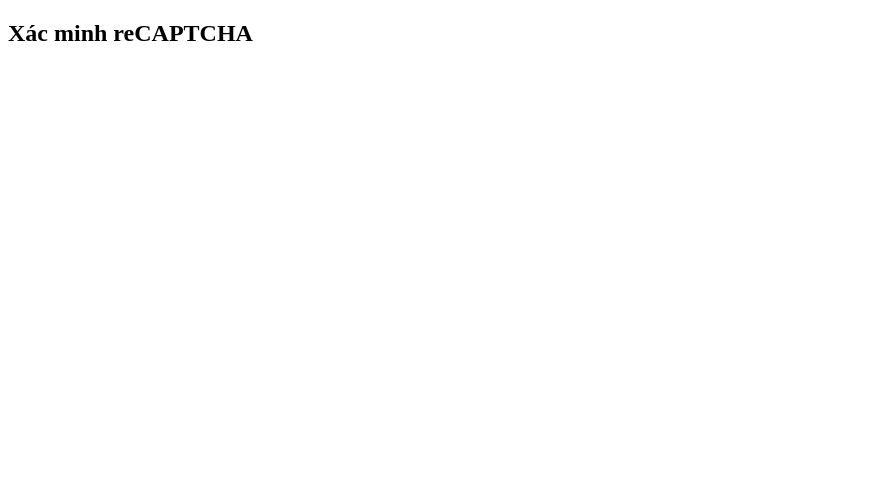
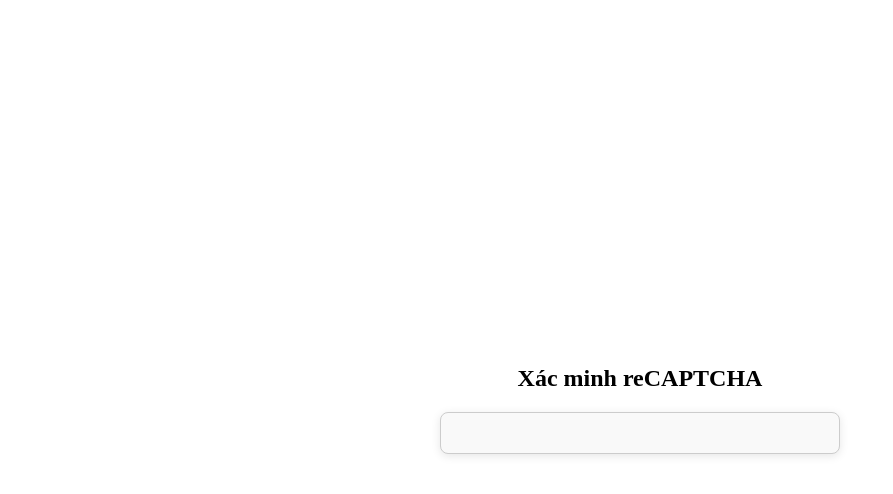
Before and after one commit to nhat64/test_captcha, a plain HTML site: page index.html in a window 1280 px wide. Shown: the whole page, without its empty margins (0-893 px from the left). Drawn offline with Linux system fonts and the light colour scheme.

Commit message:
update invisitable v2

```diff
--- a/index.html
+++ b/index.html
@@ -5,6 +5,33 @@
     <meta charset="UTF-8">
     <title>reCAPTCHA Box Test</title>
     <script src="https://www.google.com/recaptcha/api.js?onload=onloadCallback&render=explicit" async defer></script>
+
+    <style>
+        body {
+            display: flex;
+            flex-direction: column;
+            align-items: center;
+            justify-content: center;
+            height: 100vh;
+            margin: 0;
+        }
+
+        h2 {
+            margin-bottom: 20px;
+        }
+
+        #recaptcha-box {
+            width: 100%;
+            max-width: 400px;
+            /* Giới hạn chiều rộng của box */
+            padding: 20px;
+            box-sizing: border-box;
+            border: 1px solid #ccc;
+            border-radius: 8px;
+            background-color: #f9f9f9;
+            box-shadow: 0 2px 10px rgba(0, 0, 0, 0.1);
+        }
+    </style>
 
     <script>
         function onloadCallback() {
```
